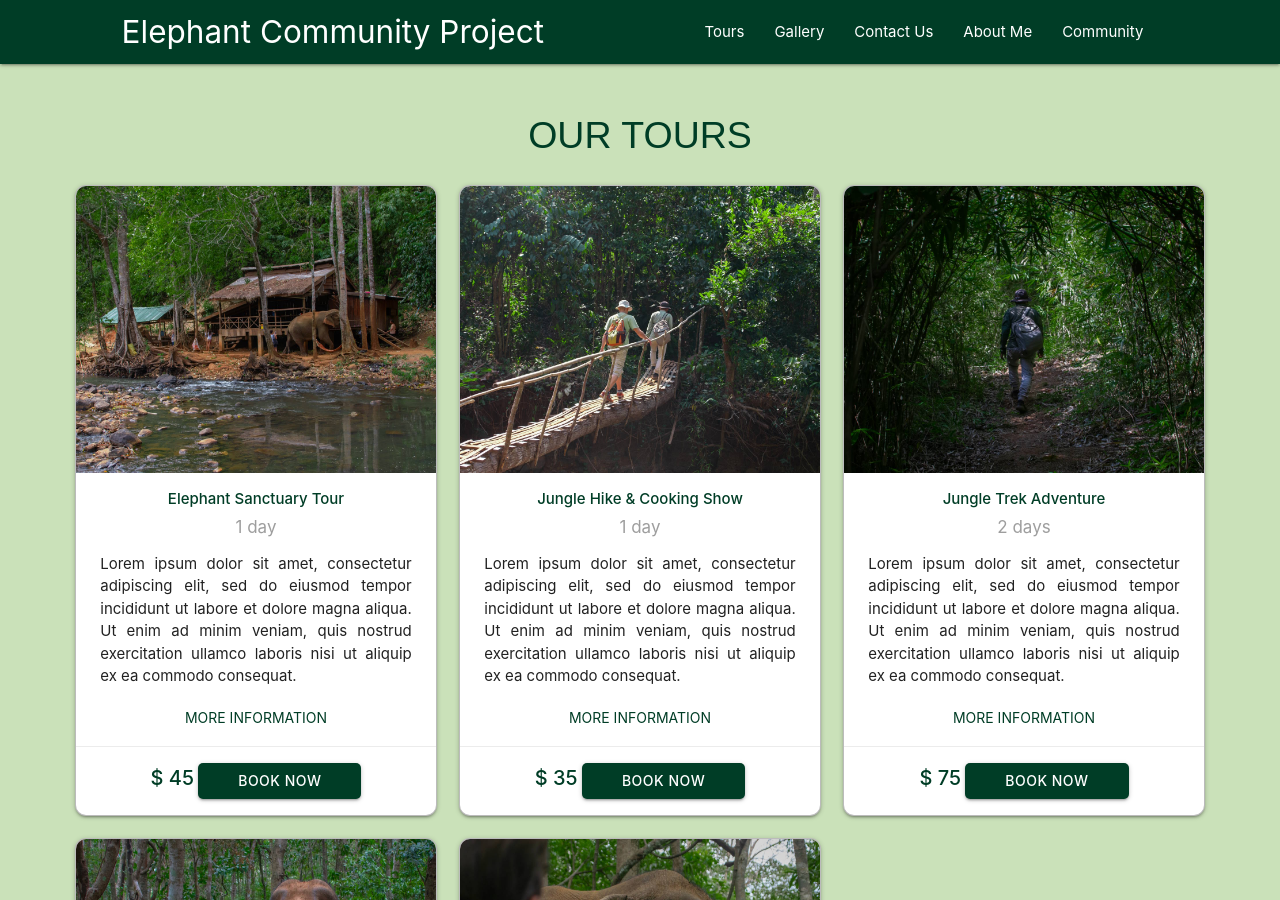
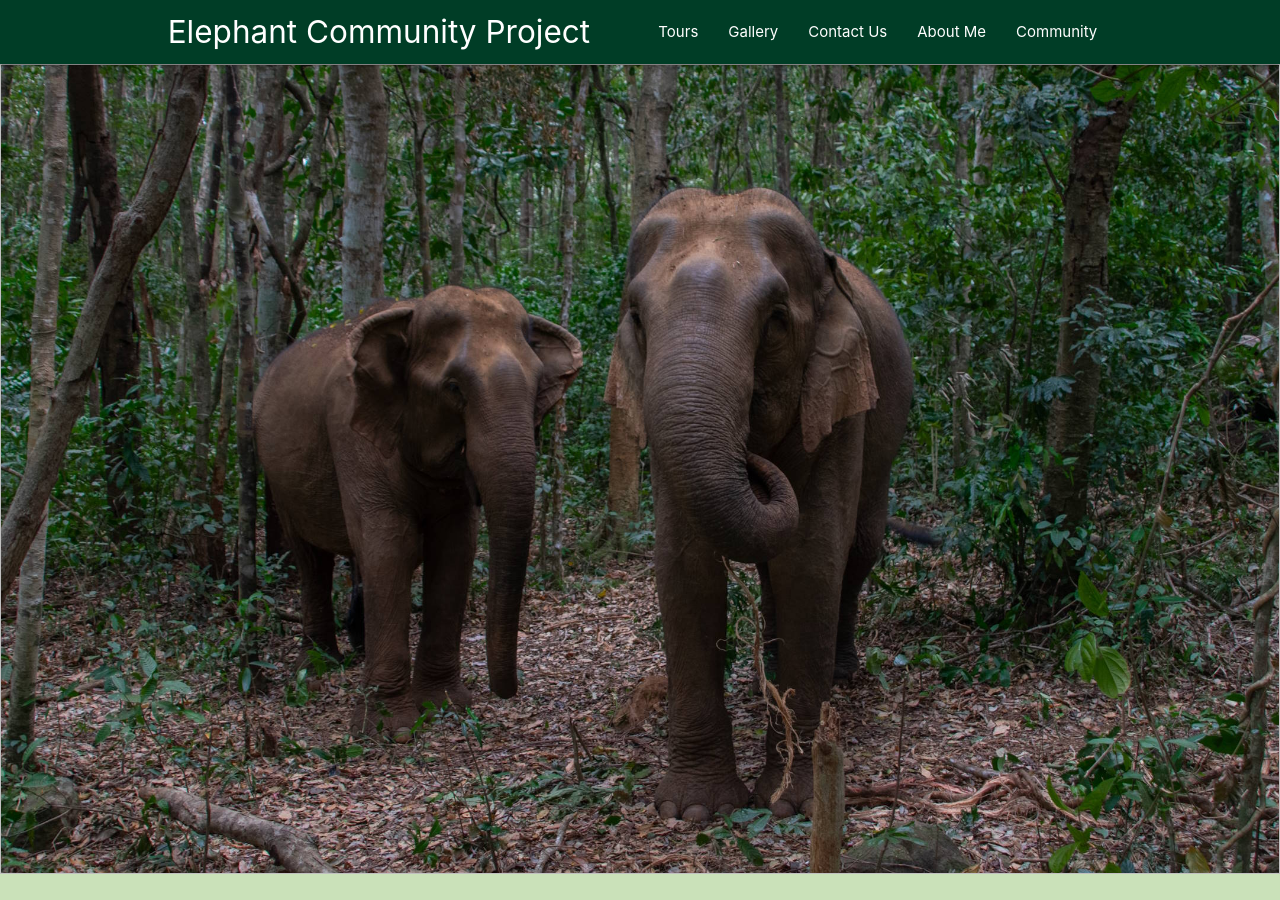
Before and after one commit to yong-lim/elephant, a Jekyll site: the page built from index.md, in a window 1280 px wide and 900 px high. Built offline with Jekyll 4.4.1, drawn with Linux system fonts in a browser that asks for light colours; nearby versions of some CDN libraries; some of the changed text lies outside the part shown.

Commit message:
added cover images

```diff
--- a/_layouts/base.html
+++ b/_layouts/base.html
@@ -11,11 +11,12 @@
 <body>
 
     {% include navbar.html %}
+    <img alt="" class="responsive-img parallax rectangular" style="height: 90vh; background-image: url('assets/img/cover-1.jpg');">
     {% include tours.html %}
+    <img src="assets/img/cover-2-169.jpg" style="max-height:90vh; object-fit:cover;" alt="" class="responsive-img rectangular parallax">
+    {% include about.html %}
     {% include contact.html %}
-    {% include about.html %}
     {% include tripadvisor.html %}
-    {% include gallery.html %}
 
     {% include footer.html %}
     {% include js-scripts.html %}
--- a/assets/css/custom.css
+++ b/assets/css/custom.css
@@ -147,7 +147,7 @@ img.rectangular {
   }
 
   p {
-    margin: 0;
+    margin: 0 0 20px 0;
   }
 }
 
@@ -160,7 +160,7 @@ img.rectangular {
 }
 
 .inline {
-  margin: 0 20px 10px 0;
+  margin: 0 20px 0 0;
   float: left;
 
   img {
@@ -211,6 +211,35 @@ img.rectangular {
   font-size: 28px;
   font-weight: 500;
   text-transform: uppercase;
+}
+
+.section {
+  padding-bottom: 60px;
+}
+
+
+.custom-logo {
+  font-size: 1.2rem;
+  font-family: "Noto Serif", serif;
+  font-weight: 400;
+  letter-spacing: 0.1rem;
+
+  img {
+    width: 40px;
+    height: 40px;
+    vertical-align: middle;
+    margin-right: 10px;
+  }
+}
+
+.custom-nav {
+  background-color: #0a4f2bcc;
+  height: unset;
+  line-height: 60px;
+}
+
+.sidenav img {
+  margin: 10px;
 }
 
 /* .name {
@@ -299,6 +328,12 @@ img.rectangular {
   }
 }
 
+/* #contact, */
+#about,
+#tours {
+  top: -50px;
+  position: relative;
+}
 
 @media only screen and (min-width: 1300px) {
   .btn {
@@ -325,10 +360,12 @@ img.rectangular {
   }
 
   nav .nav-wrapper {
-    width: 90%;
+    width: 82%;
     justify-self: center;
-    align-content: center;
-    height: 60px;
+
+    a.btn {
+      margin: 0 0 0 10px;
+    }
   }
 }
 
```
Also changed, not shown: assets/img/cover-1-169.jpg (added), assets/img/cover-1.jpg (added), assets/img/cover-2-169.jpg (added), assets/img/cover-2.jpg (added), assets/img/cover-3-169.jpg (added), assets/img/cover-3.jpg (added).
